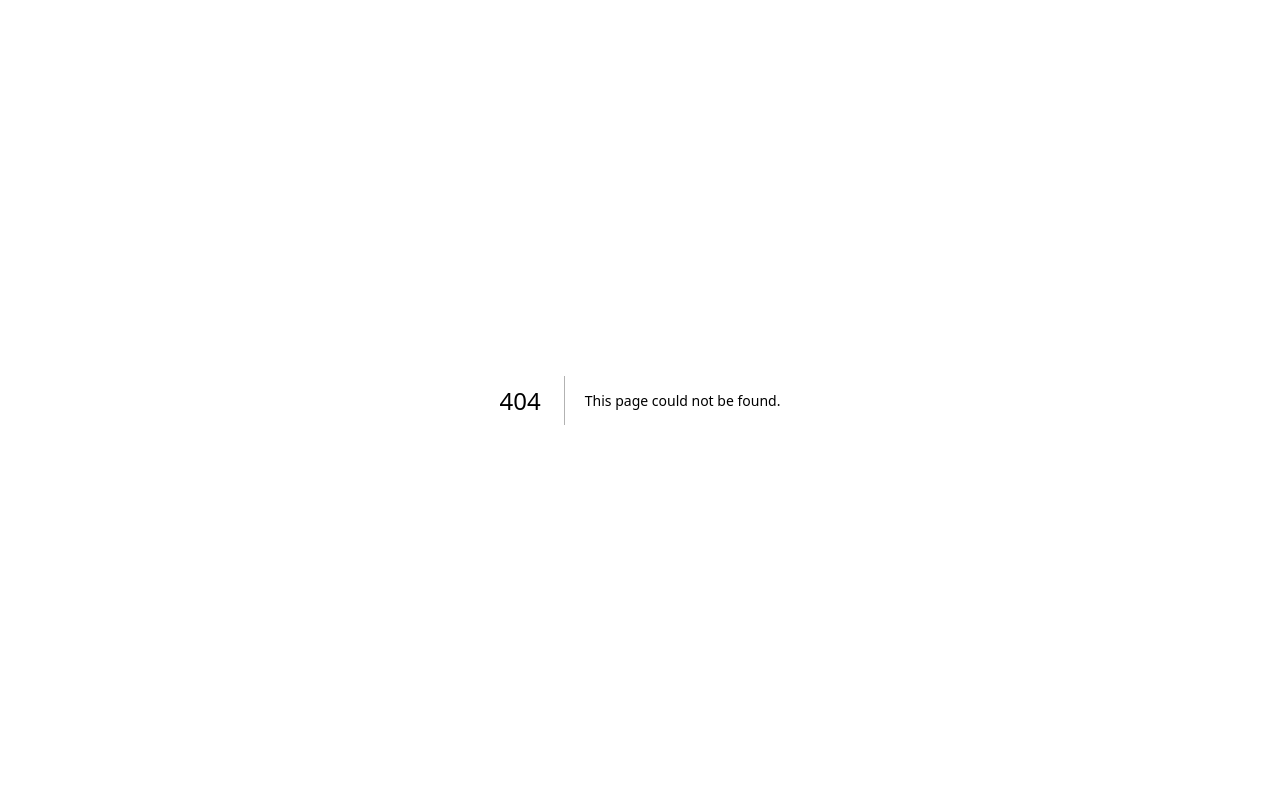
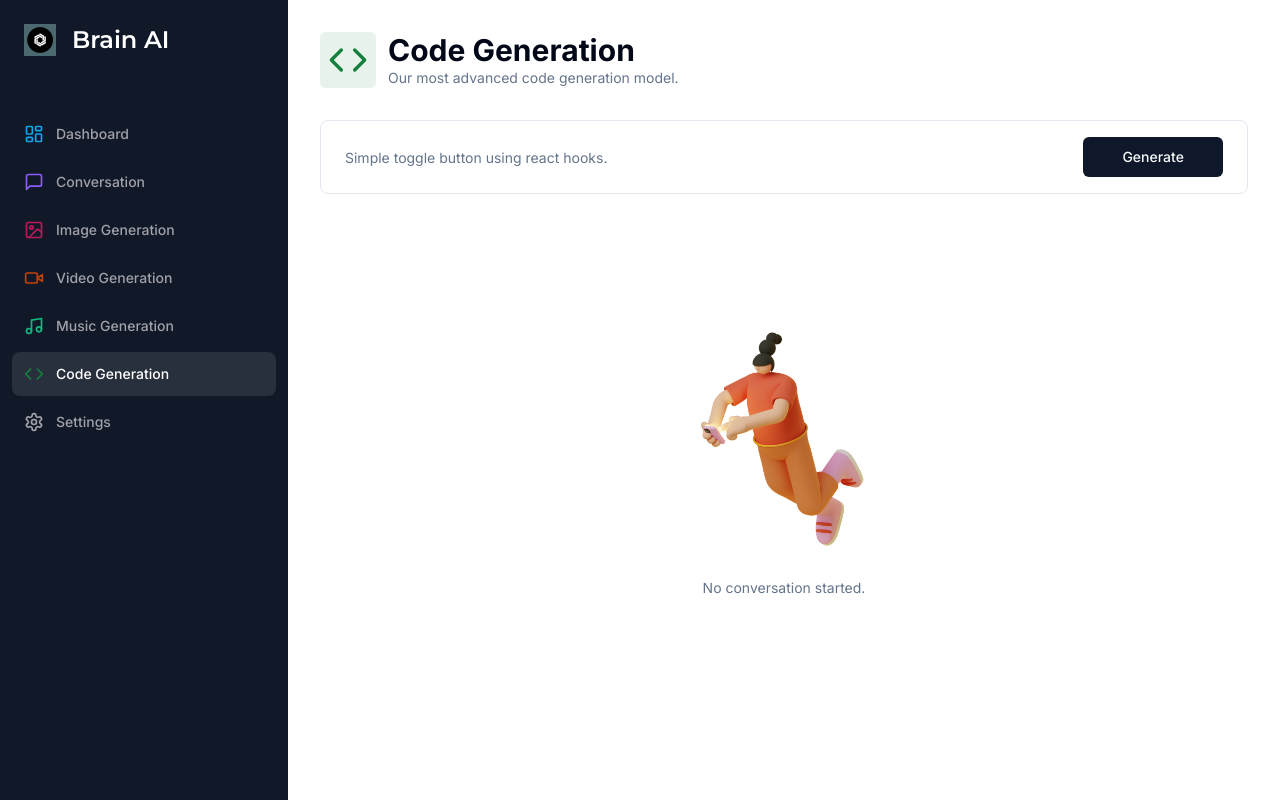
Before and after one commit to AkashChaudhary14/brain-ai, a Next.js app: page /code in a window 1280 px wide. Before the commit this address had no page. Built offline with nearby package versions, Linux system fonts and the light colour scheme.

Commit message:
Code generation -Completed

```diff
--- /dev/null
+++ b/app/(dashboard)/(routes)/code/constants.ts
@@ -0,0 +1,7 @@
+import * as z from "zod";
+
+export const formSchema = z.object({
+    prompt: z.string().min(1, {
+        message: "Prompt is required",
+    }),
+    });
--- /dev/null
+++ b/app/(dashboard)/(routes)/code/page.tsx
@@ -0,0 +1,167 @@
+"use client";
+
+import axios from "axios";
+import * as z from "zod";
+import { useState } from "react";
+import { CodeIcon } from "lucide-react";
+import { useForm } from "react-hook-form";
+import { zodResolver } from "@hookform/resolvers/zod";
+import { useRouter } from "next/navigation";
+import { ChatCompletionMessageParam } from "openai/resources/chat/index.mjs";
+import ReactMarkdown from "react-markdown";
+
+
+import {
+  Form,
+  FormControl,
+  FormField,
+  FormItem
+} from "@/components/ui/form";
+import { Input } from "@/components/ui/input";
+import { Heading } from "@/components/heading";
+import { Empty } from "@/components/empty";
+import { Loader } from "@/components/loader";
+import { Button } from "@/components/ui/button";
+import { cn } from "@/lib/utils";
+import { UserAvatar } from "@/components/user-avatar";
+import { BotAvatar } from "@/components/bot-avatar";
+
+import { formSchema } from "./constants";
+
+
+
+
+const CodePage = () =>{
+  const router = useRouter();
+  const [messages, setMessages] = useState<ChatCompletionMessageParam[]>([]);
+
+    const form = useForm<z.infer<typeof formSchema>>({
+        resolver: zodResolver(formSchema),
+        defaultValues:{
+          prompt:""
+        }
+    });
+
+  const isLoading = form.formState.isSubmitting;
+
+  const onSubmit = async (values: z.infer<typeof formSchema>) => {
+
+    try {
+      const userMessage: ChatCompletionMessageParam = {
+        role : "user",
+        content : values.prompt,
+      };
+      const newMessages = [...messages, userMessage];
+
+      const response = await axios.post("/api/code", {
+        messages: newMessages,
+      });
+
+      setMessages((current)=>[...current, userMessage, response.data]);
+
+      form.reset();
+    } catch (error: any) {
+
+      //TODO: open pro model(adding the subsciption)
+
+      console.log(error);
+    } finally{
+       router.refresh();
+    }
+  };
+
+    return (
+        <div>
+           <Heading
+           title="Code Generation"
+           description="Our most advanced code generation model."
+           icon={CodeIcon}
+           iconColor="text-green-700"
+           bgColor="bg-green-700/10"
+           />
+           <div className="px-4 lg:px-8">
+               <div>
+                <Form {...form}>
+                  <form onSubmit={form.handleSubmit(onSubmit)}
+                  className="
+                  rounded-lg
+                  border
+                  w-full
+                  p-4
+                  px-3
+                  md:px-6
+                  focus-within:shadow-sm
+                  grid
+                  grid-cols-12
+                  gap-2"
+                  >
+                  <FormField name="prompt"
+                  render={({field}) =>(
+                    <FormItem className="col-span-12 lg:col-span-10">
+                       <FormControl className="m-0 p-0">
+                         <Input
+                         className="border-0 outline-none
+                         focus-visible:ring-0
+                         focus-visible:ring-transparent"
+                         disabled={isLoading}
+                         placeholder="Simple toggle button using react hooks."
+                         {...field}
+                         />
+                       </FormControl>
+                    </FormItem>
+                  )}
+                  />
+                    <Button className="col-span-12 lg:col-span-2 w-full" disabled={isLoading}>
+                      Generate
+                    </Button>
+                  </form>
+                </Form>
+               </div>
+               <div className="space-y-4 mt-4">
+                {isLoading && (
+                  <div className="p-8 rounded-lg w-full flex items-center justify-center bg-muted">
+                    <Loader/>
+                  </div>
+                )}
+               {messages.length === 0 && !isLoading && (
+                  <Empty label= "No conversation started."/>
+
+               )}
+                   <div className="flex flex-col-reverse gap-y-4">
+                    {messages.map((message)=>(
+                      <div
+                      key={message.content}
+                      className={cn (
+                        "p-8 w-full flex items-start gap-x-8 rounded-lg",
+                        message.role === "user" ? "bg-white border border-black/10" : "bg-muted"
+                      )}
+                      >
+                        {message.role === "user" ? <UserAvatar/> : <BotAvatar/>}
+
+                        <ReactMarkdown
+                        components={{
+                          pre: ({node, ...props}) =>(
+                            <div className="overflow-auto w-full my-2 bg-black/10 p-2 rounded-lg">
+                              <pre {...props}/>
+                            </div>
+                          ),
+                          code: ({node, ...props}) =>(
+                            <code className="bg-black/10 rounded-lg p-1" {...props}/>
+                          )
+                        }}
+                        className="text-sm overflow-hidden leading-7"
+                        >
+                          {message.content || "" }
+                        </ReactMarkdown>
+
+
+                      </div>
+                    ))}
+
+                    </div>
+               </div>
+           </div>
+        </div>
+    );
+}
+export default CodePage;
--- /dev/null
+++ b/app/api/code/route.ts
@@ -0,0 +1,47 @@
+import { auth } from "@clerk/nextjs";
+import { NextResponse } from "next/server";
+import OpenAI from 'openai';
+import { ChatCompletionMessageParam } from "openai/resources/chat/index.mjs";
+
+const openai = new OpenAI({
+  apiKey: process.env.OPENAI_API_KEY
+});
+
+const instructionMessage : ChatCompletionMessageParam ={
+  role: "system",
+  content: "You are the code generator. You must answer only in markdown code snippets. Use code comments for explanation."
+}
+
+export async function POST(
+    req: Request
+) {
+    try {
+      const { userId } = auth();
+      const body = await req.json();
+      const { messages } = body;
+
+      if(!userId){
+        return new NextResponse("Unauthorized", { status: 401});
+      }
+
+      if(!openai.apiKey){
+        return new NextResponse("OpenAI API Key not configured", { status: 500 });
+      }
+
+      if(!messages) {
+        return new NextResponse("Message are required",{status : 400});
+      }
+
+      const response = await openai.chat.completions.create({
+         model: "gpt-3.5-turbo",
+         messages: [instructionMessage, ...messages]
+        });
+
+        return NextResponse.json(response.choices[0].message)
+
+
+    } catch(error){
+        console.log("[CODE_ERROR]", error);
+        return new NextResponse("Internal error", {status: 500});
+    }
+}
--- a/package.json
+++ b/package.json
@@ -31,6 +31,7 @@
     "react": "18.2.0",
     "react-dom": "18.2.0",
     "react-hook-form": "^7.46.1",
+    "react-markdown": "^8.0.7",
     "tailwind-merge": "^1.14.0",
     "tailwindcss": "3.3.3",
     "tailwindcss-animate": "^1.0.7",
```
Also changed, not shown: 1 other file (tests, documents, lock files or other folders).
